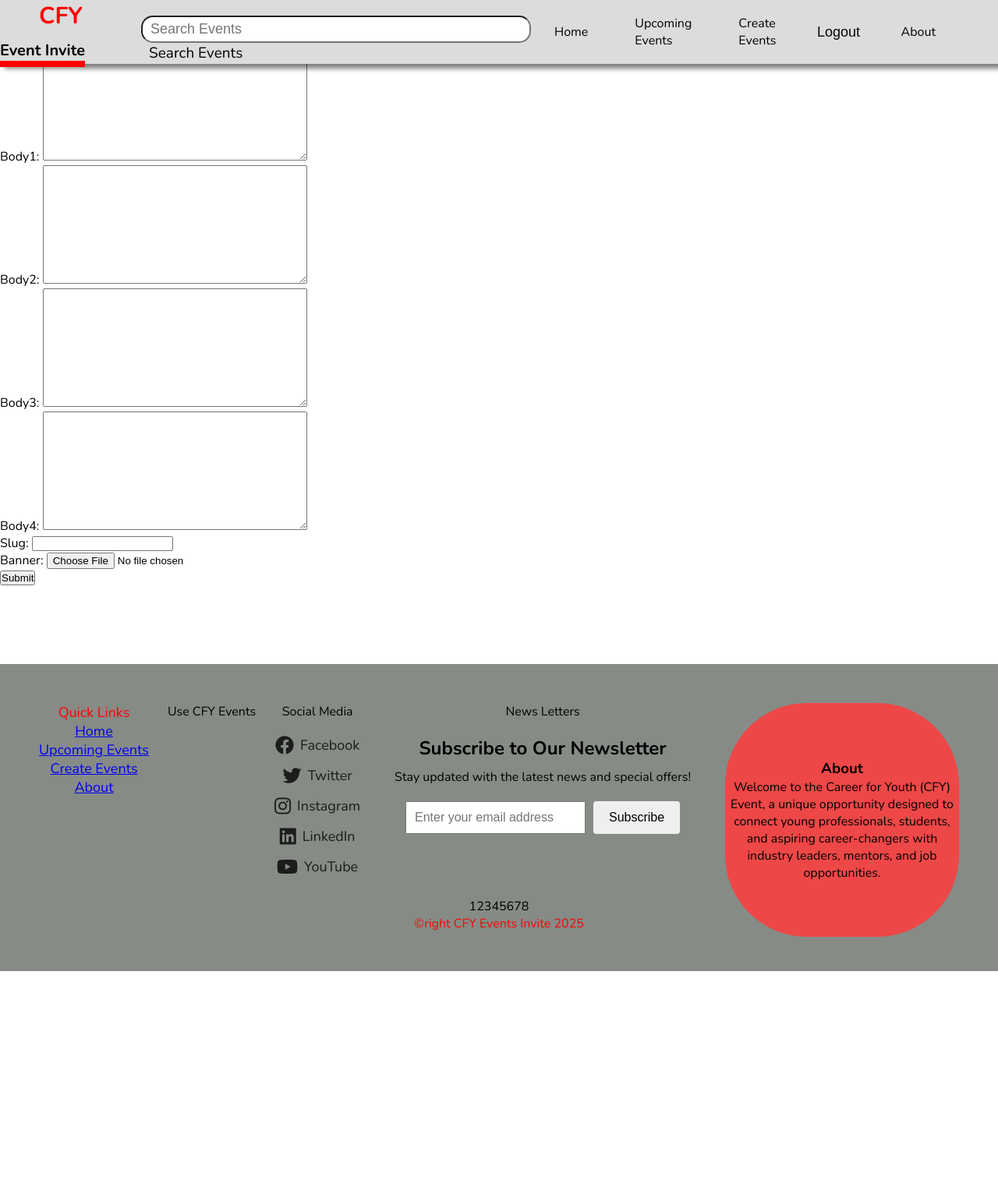
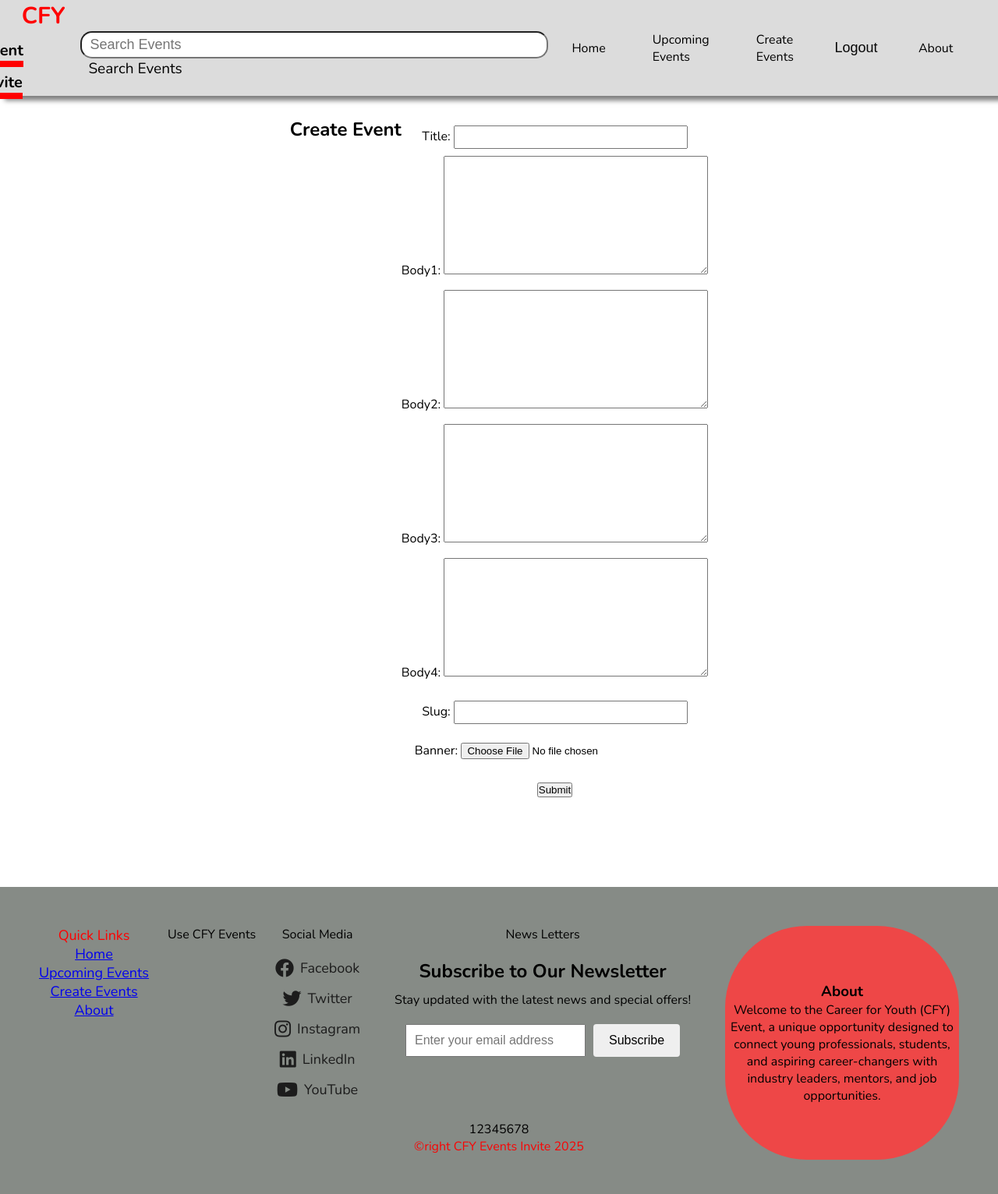
Before and after one commit to Ekuwamm/event-invite, a Django app: page /events/new-event/ in a window 1280 px wide. Shown: the whole page at 78% size. Before the commit the page ends 1246 px from the top, so only its background shows below. Run offline with Django 5.2, Linux system fonts and the light colour scheme; a user stored in the database is signed in.

Commit message:
fourth commit

```diff
--- a/events/templates/events/create_event.html
+++ b/events/templates/events/create_event.html
@@ -5,8 +5,8 @@
 {% endblock %}
 
 {% block content %}
-    <section>
-       <h1>NEW POST</h1>
+    <section class="newevent">
+       <h1>Create Event</h1>
        <form action="{% url "events:new-event" %}" method="post" enctype="multipart/form-data">
             {% csrf_token %}
             {{form}}
--- a/static/css/style.css
+++ b/static/css/style.css
@@ -57,7 +57,7 @@ body{
 }
 
 .search1 input{
-    width: 500px;
+    width: 600px;
     height: 35px;
     font-size: 18px;
     padding: 10px;
@@ -548,3 +548,24 @@ body{
     background-color: honeydew;
     color: black;
 }
+
+/* STYLING NEW EVENT STARTS HERE */
+.newevent{
+    display: flex;
+    margin-top: 150px;
+    justify-content: center;
+
+    align-content: center;
+    text-align: center;
+
+}
+
+.newevent form{
+    line-height: 50px;
+
+}
+
+.newevent input{
+    width: 300px;
+    height: 30px;
+}
--- a/templates/layout.html
+++ b/templates/layout.html
@@ -25,16 +25,15 @@
             <ul>
                 <li><a href="/">Home</a></li>
                 <li><a href="{% url "events:upcoming" %}">Upcoming Events</a></li>
+                <li><a href="{% url "events:new-event" %}">Create Events</a></li>
                 {% if user.is_authenticated %}
-                <li><a href="{% url "events:new-event" %}">Create Events</a></li>
                 <li><form action="{% url "users:logout" %}" method="post">
                     {% csrf_token %}
                     <button type="submit">Logout</button>
                 </form></li>
                 {% else %}
+                <li><a href="{% url "users:login" %}">Login</a></li>
                 <li><a href="{% url "users:register" %}">Sign Up</a></li>
-                <li><a href="{% url "users:login" %}">Login</a></li>
-
                 {% endif %}
                 <li><a href="/about">About</a></li>
             </ul>
```
Also changed, not shown: db.sqlite3, media/photo-1515879218367-8466d910aaa4_qSEln8m.jpg (added).
